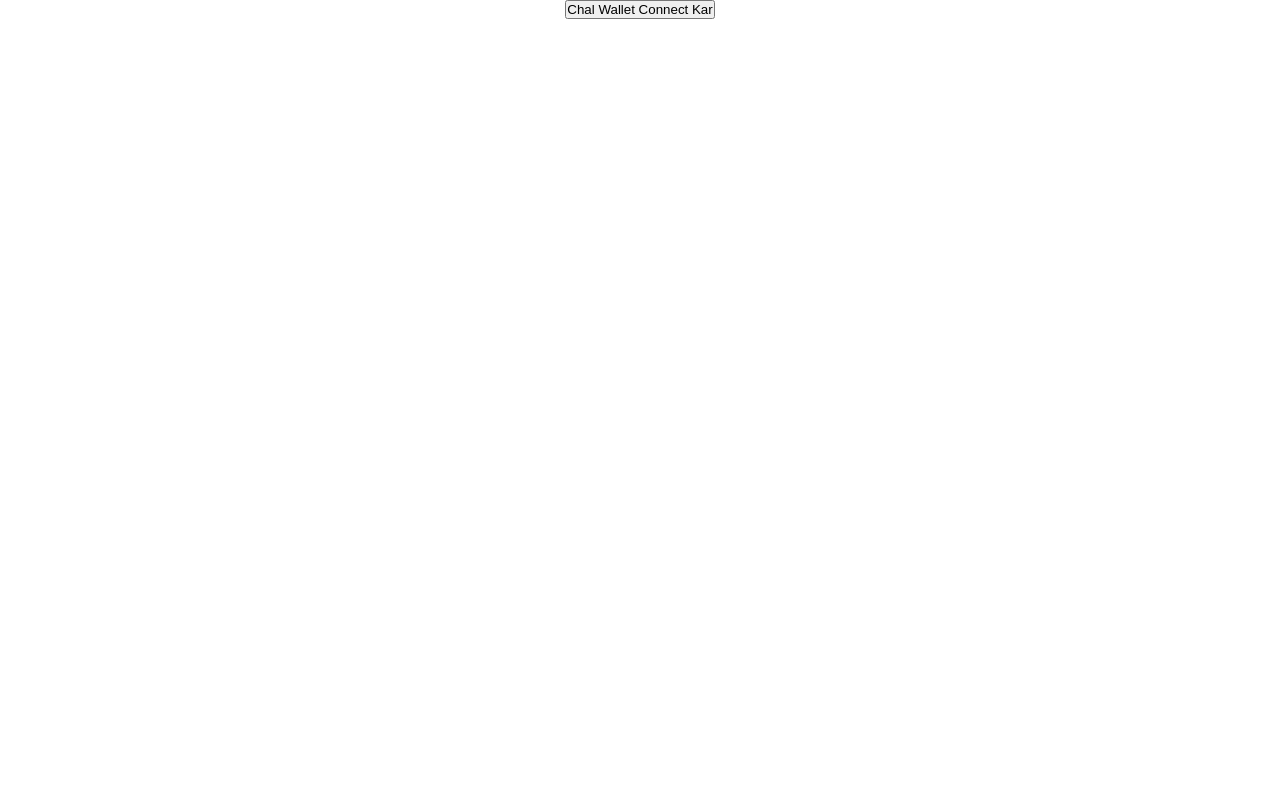
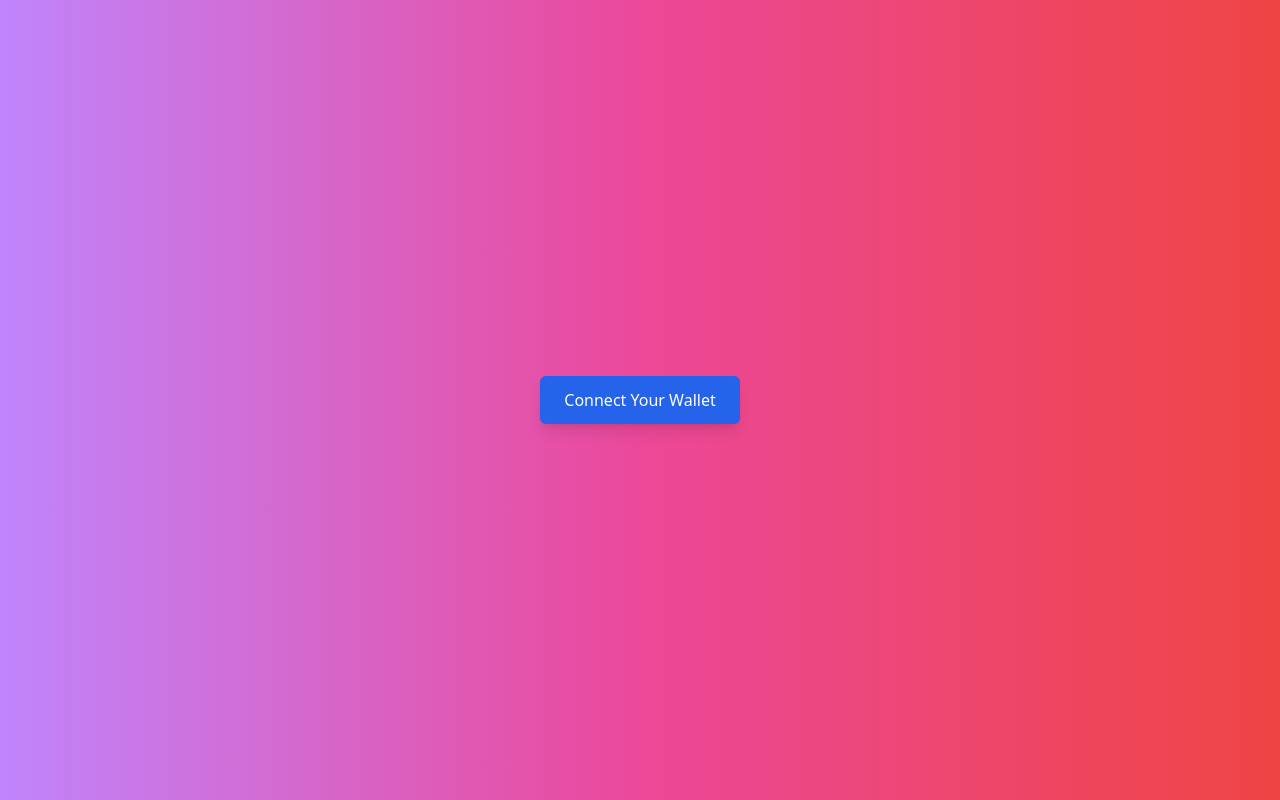
Before and after one commit to taufique2208/PII-Shield, a React (Create React App) app in the folder client/: page /company/1 in a window 1280 px wide. Built offline with nearby package versions, Linux system fonts and the light colour scheme.

Commit message:
company ui initiated

```diff
--- a/client/package.json
+++ b/client/package.json
@@ -7,6 +7,7 @@
     "@testing-library/jest-dom": "^5.17.0",
     "@testing-library/react": "^13.4.0",
     "@testing-library/user-event": "^13.5.0",
+    "dotenv": "^16.4.5",
     "ethers": "5.7",
     "react": "^18.3.1",
     "react-dom": "^18.3.1",
@@ -37,5 +38,10 @@
       "last 1 firefox version",
       "last 1 safari version"
     ]
+  },
+  "devDependencies": {
+    "autoprefixer": "^10.4.20",
+    "postcss": "^8.4.47",
+    "tailwindcss": "^3.4.13"
   }
 }
--- /dev/null
+++ b/client/postcss.config.js
@@ -0,0 +1,6 @@
+module.exports = {
+  plugins: {
+    tailwindcss: {},
+    autoprefixer: {},
+  },
+};
--- a/client/src/App.js
+++ b/client/src/App.js
@@ -4,6 +4,7 @@ import { BrowserRouter as Router, Route, Routes } from "react-router-dom";
 import User from "./pages/User";
 import Company from "./pages/Company";
 import HomePage from "./pages/HomePage";
+import './index.css';
 import { Outlet } from "react-router-dom";
 
 function App() {
--- a/client/src/index.css
+++ b/client/src/index.css
@@ -1,4 +1,9 @@
-body {
+@tailwind base;
+@tailwind components;
+@tailwind utilities;
+
+
+/* body {
   margin: 0;
   font-family: -apple-system, BlinkMacSystemFont, 'Segoe UI', 'Roboto', 'Oxygen',
     'Ubuntu', 'Cantarell', 'Fira Sans', 'Droid Sans', 'Helvetica Neue',
@@ -10,4 +15,4 @@ body {
 code {
   font-family: source-code-pro, Menlo, Monaco, Consolas, 'Courier New',
     monospace;
-}
+} */
--- a/client/src/index.js
+++ b/client/src/index.js
@@ -3,16 +3,18 @@ import ReactDOM from 'react-dom/client';
 import './index.css';
 import App from './App';
 import reportWebVitals from './reportWebVitals';
+// import './index.css';
+
 import { BrowserRouter as Router, Route, Routes, BrowserRouter } from "react-router-dom";
 
 const root = ReactDOM.createRoot(document.getElementById('root'));
 root.render(
 
-    <React.StrictMode>
+    // <React.StrictMode>
       <Router>
         <App />
       </Router>
-    </React.StrictMode>
+    // </React.StrictMode>
 
 
 );
--- a/client/src/pages/Company.jsx
+++ b/client/src/pages/Company.jsx
@@ -2,7 +2,7 @@ import React, { useState, useEffect } from 'react';
 import { useParams } from 'react-router-dom';
 import { ethers } from 'ethers';
 import Aadhaar from '../contracts/Aadhaar.json';
-import './Company.css'; // Import your CSS file for styling
+// import './Company.css'; // Import your CSS file for styling
 
 const Company = () => {
   const { id } = useParams();
@@ -16,7 +16,7 @@ const Company = () => {
       const signer = provider.getSigner();
 
       const contract = new ethers.Contract(
-        '0xC3E7646696a672dD96133499A9c557c991b1a3bb',
+        process.env.REACT_APP_CONTRACT_ADDRESS,
         Aadhaar.abi,
         signer
       );
@@ -87,7 +87,11 @@ const Company = () => {
       {!localStorage.getItem('account') ? (
         <>
           <h1>Connect Wallet</h1>
-          <button onClick={connectWallet}>Connect MetaMask</button>
+          <button
+            onClick={connectWallet}
+            className="px-6 py-3 bg-blue-600 text-white rounded-md hover:bg-blue-700 transition-all shadow-lg">
+            Connect Your Wallet
+          </button>
         </>
       ) : (
         <>
--- a/client/src/pages/HomePage.jsx
+++ b/client/src/pages/HomePage.jsx
@@ -1,10 +1,8 @@
-import React,{useState} from 'react'
-import {ethers} from 'ethers'
+import React, { useState } from 'react';
+import { ethers } from 'ethers';
 import { Outlet } from "react-router-dom";
 
-
 const HomePage = () => {
-
   const [account, setAccount] = useState('');
 
   const connectWallet = async () => {
@@ -19,16 +17,25 @@ const HomePage = () => {
         console.error("Error connecting to MetaMask:", error);
       }
     } else {
-          alert(
-            "MetaMask is not installed. Please install MetaMask and try again."
-          );
+      alert("MetaMask is not installed. Please install MetaMask and try again.");
     }
   };
+
   return (
-    <>
-        {localStorage.getItem("account") ? <Outlet/> : <button onClick={connectWallet}>Chal Wallet Connect Kar</button>}
-    </>
-  )
-}
+    <div className="min-h-screen bg-gradient-to-r from-purple-400 via-pink-500 to-red-500 flex items-center justify-center">
+      <div className="text-center">
+        {localStorage.getItem("account") ? (
+          <Outlet />
+        ) : (
+          <button
+            onClick={connectWallet}
+            className="px-6 py-3 bg-blue-600 text-white rounded-md hover:bg-blue-700 transition-all shadow-lg">
+            Connect Your Wallet
+          </button>
+        )}
+      </div>
+    </div>
+  );
+};
 
-export default HomePage
+export default HomePage;
--- a/client/src/pages/User.jsx
+++ b/client/src/pages/User.jsx
@@ -1,7 +1,7 @@
 import React, { useState, useEffect } from 'react';
 import { ethers } from "ethers";
 import Aadhaar from '../contracts/Aadhaar.json'
-import './User.css';
+// import './User.css';
 
 const User = () => {
 
@@ -17,9 +17,9 @@ const User = () => {
 
 
         const contract = new ethers.Contract(
-            '0xC3E7646696a672dD96133499A9c557c991b1a3bb',
-            Aadhaar.abi,
-            signer
+          process.env.REACT_APP_CONTRACT_ADDRESS,
+          Aadhaar.abi,
+          signer
         );
         setContract(contract);
 
--- /dev/null
+++ b/client/tailwind.config.js
@@ -0,0 +1,9 @@
+module.exports = {
+  content: [
+    "./src/**/*.{js,jsx,ts,tsx}",
+  ],
+  theme: {
+    extend: {},
+  },
+  plugins: [],
+}
--- /dev/null
+++ b/package.json
@@ -0,0 +1,5 @@
+{
+  "dependencies": {
+    "dotenv": "^16.4.5"
+  }
+}
```
Also changed, not shown: 2 other files (tests, documents, lock files or other folders). Lines whose indentation alone changed are shown as unchanged.
